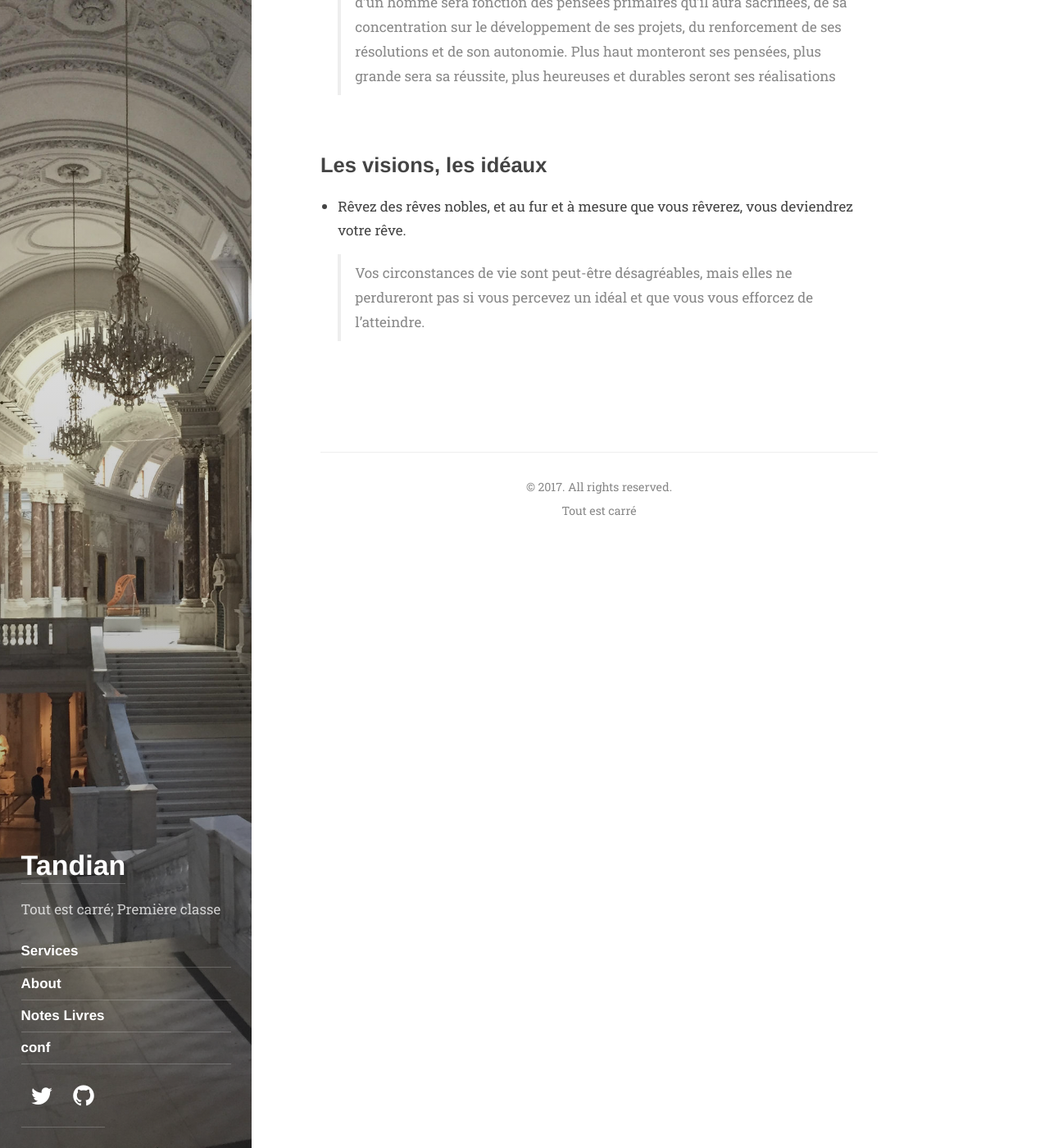
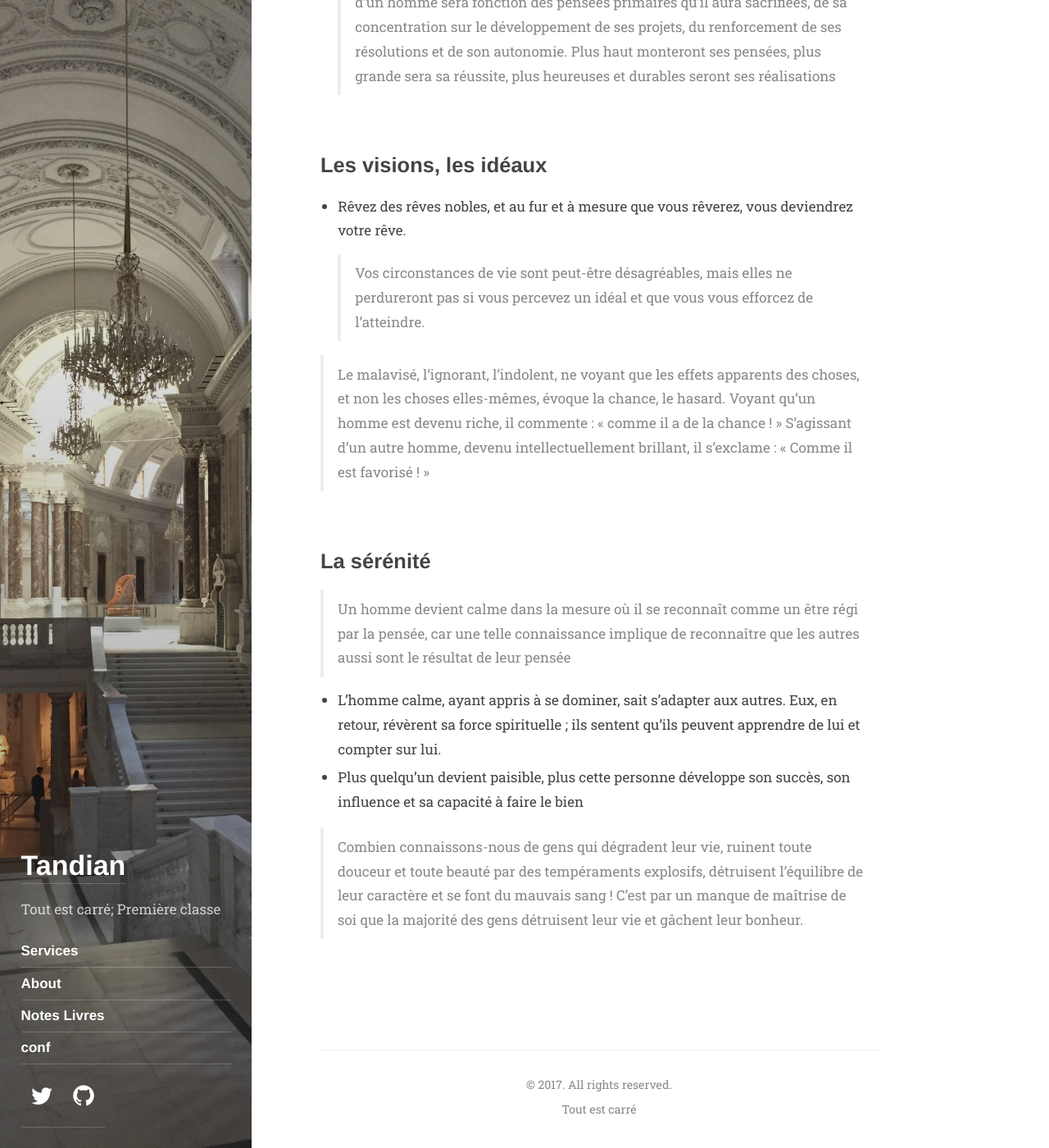
Before and after one commit to abdoulaye-tnd/tandian, a Jekyll site: the page built from books/telunhomme.md, in a window 1280 px wide and 1400 px high, scrolled down 2779 px. Shown: the whole window at 82% size. Built offline with Jekyll 4.4.1, drawn with Linux system fonts in a browser that asks for light colours; some web fonts are replaced.

Commit message:
Update telunhomme.md

```diff
--- a/books/telunhomme.md
+++ b/books/telunhomme.md
@@ -85,3 +85,23 @@ pensées, plus grande sera sa réussite, plus heureuses et durables seront ses r
 - Rêvez des rêves nobles, et au fur et à mesure que vous rêverez, vous deviendrez votre rêve.
 > Vos circonstances de vie sont peut-être désagréables, mais elles ne perdureront pas si vous
 percevez un idéal et que vous vous efforcez de l’atteindre.
+
+> Le malavisé, l’ignorant, l’indolent, ne voyant que les effets apparents des choses, et non les
+choses elles-mêmes, évoque la chance, le hasard. Voyant qu’un homme est devenu riche, il
+commente : « comme il a de la chance ! » S’agissant d’un autre homme, devenu intellectuellement
+brillant, il s’exclame : « Comme il est favorisé ! »
+
+## La sérénité
+
+> Un homme devient calme dans la mesure où il se reconnaît comme un être régi par la pensée, car
+une telle connaissance implique de reconnaître que les autres aussi sont le résultat de leur pensée
+
+- L’homme calme, ayant appris à se dominer, sait s’adapter aux autres. Eux, en retour, révèrent sa
+force spirituelle ; ils sentent qu’ils peuvent apprendre de lui et compter sur lui.
+- Plus quelqu’un devient paisible, plus cette personne développe son succès, son influence et sa capacité à faire le
+bien
+
+> Combien connaissons-nous de gens qui dégradent leur vie, ruinent toute douceur et toute beauté
+par des tempéraments explosifs, détruisent l’équilibre de leur caractère et se font du mauvais sang
+! C’est par un manque de maîtrise de soi que la majorité des gens détruisent leur vie et gâchent
+leur bonheur.
```
